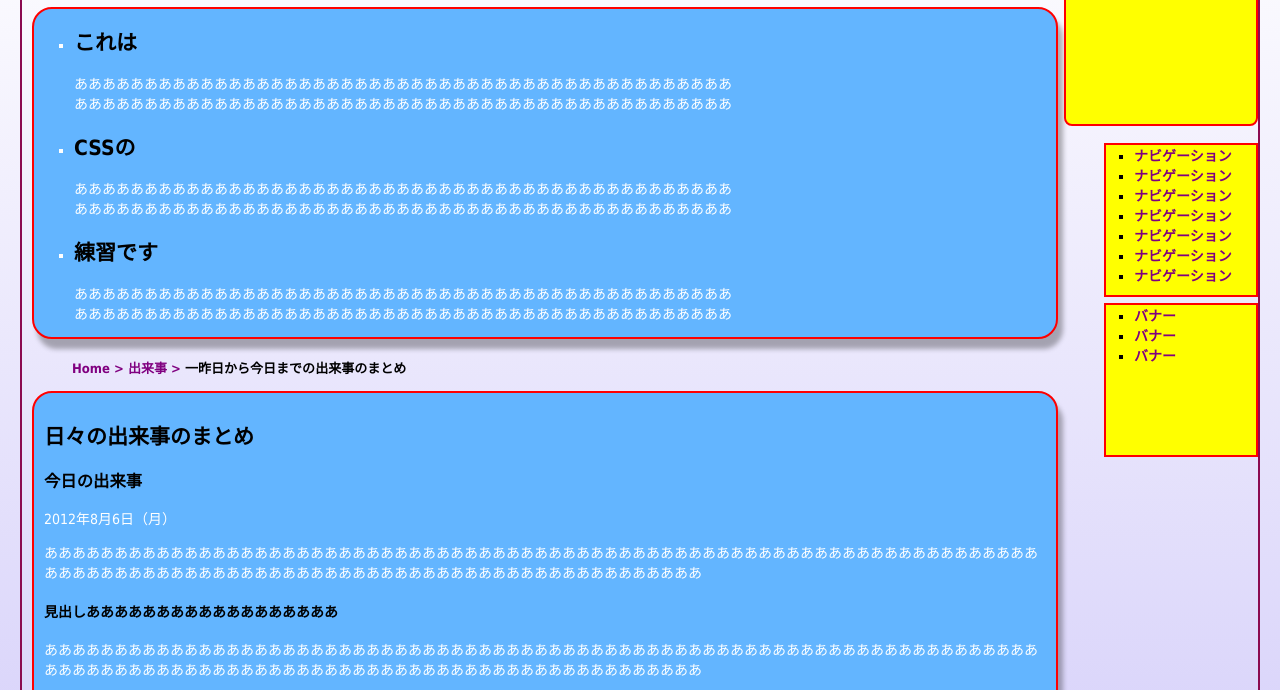
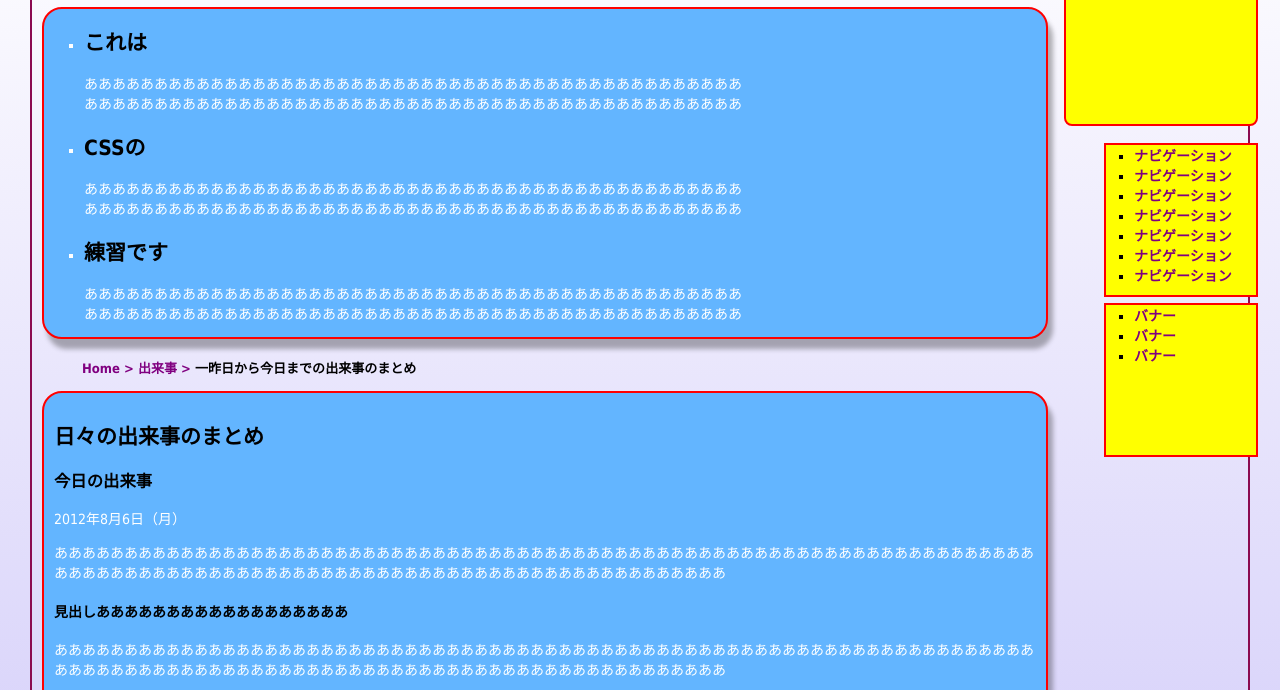
Before and after one commit to ChonMeng-WONG/fjord-practice, a plain HTML site: page index.html in a window 1280 px wide. Shown: the part 127-817 px from the top of the page. Drawn offline with Linux system fonts and the light colour scheme.

Commit message:
3:07 test

```diff
--- a/style.css
+++ b/style.css
@@ -1,5 +1,5 @@
 body {
-	margin: 0px 20px 0px 20px;
+	margin: 0px 30px 0px 30px;
 	background:-webkit-linear-gradient(white,rgb(123,104,238));
 }
 
```
